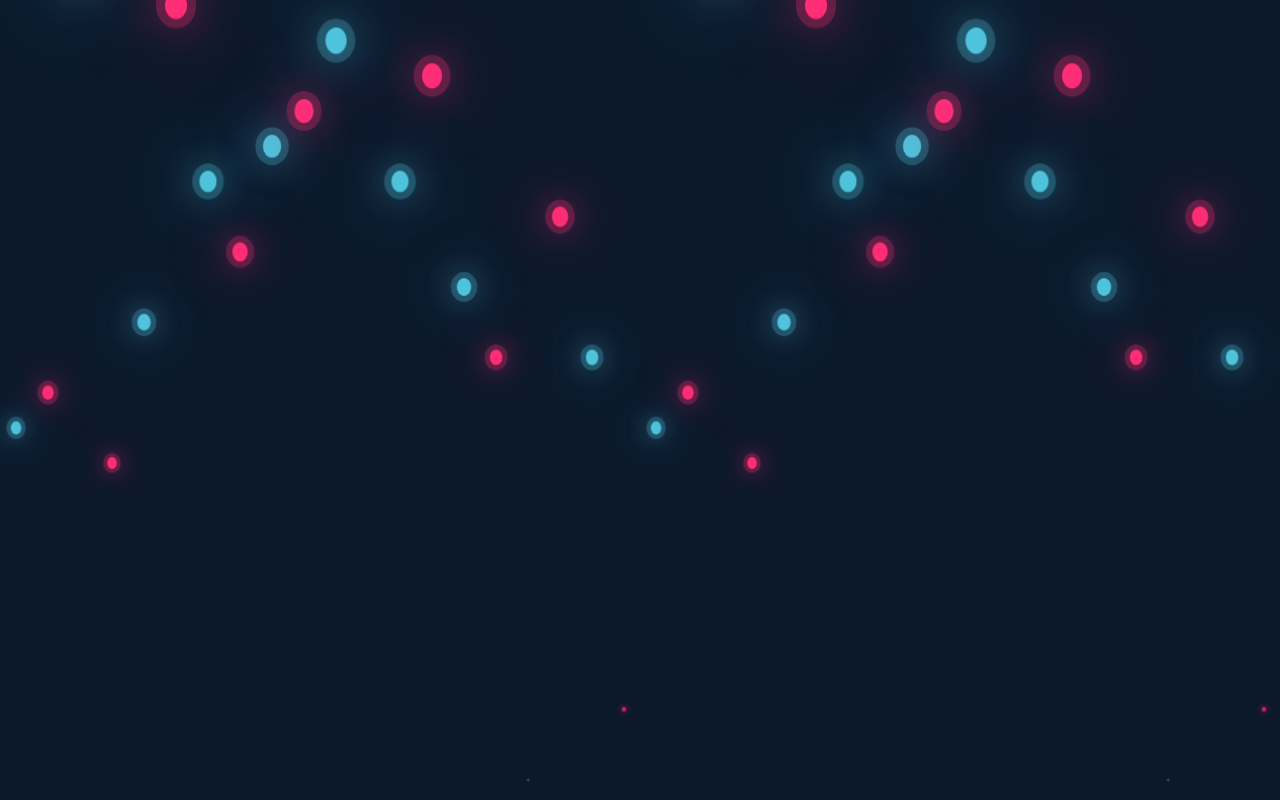
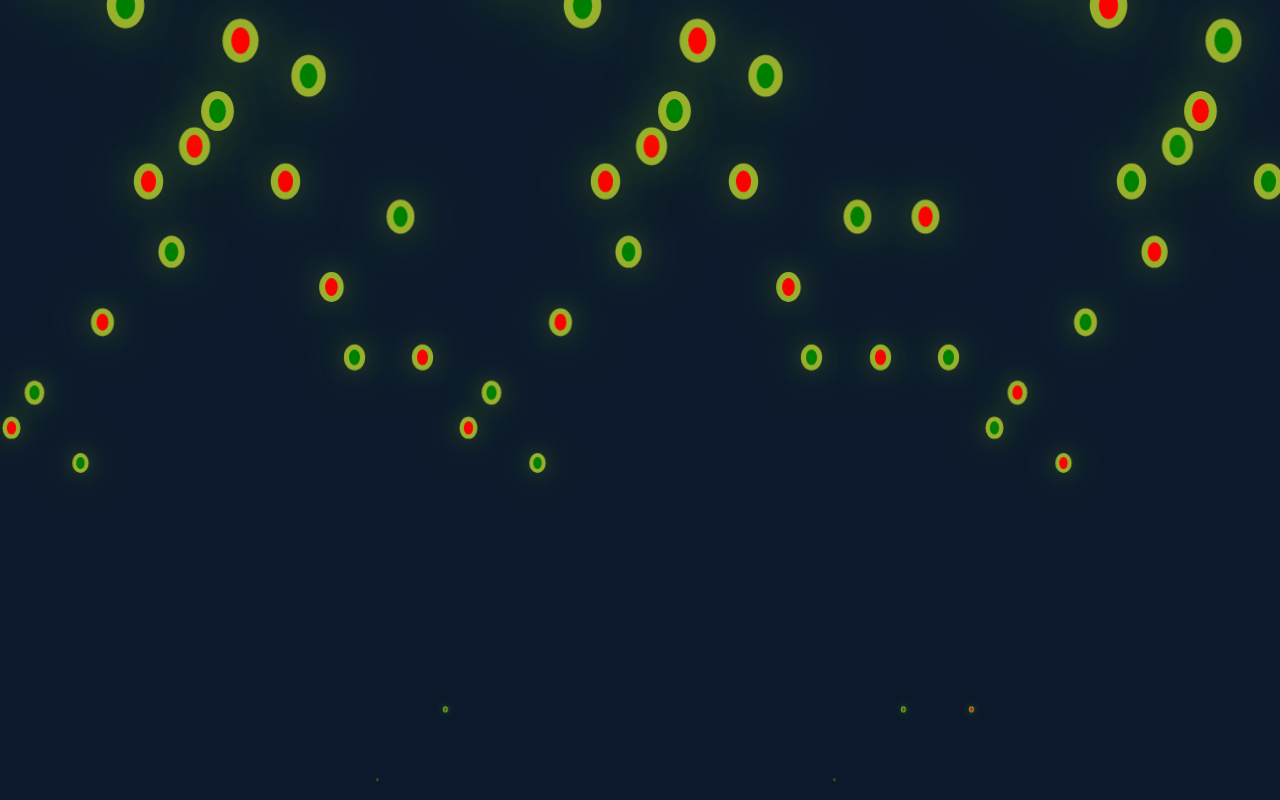
Before and after one commit to md-shamim-sarker/practice-projects, a plain HTML site: page animated-css-background/index.html in a window 1280 px wide. Drawn offline with Linux system fonts and the light colour scheme.

Commit message:
animation

```diff
--- a/animated-css-background/index.html
+++ b/animated-css-background/index.html
@@ -52,6 +52,22 @@
             <span style="--i:17;"></span>
             <span style="--i:13;"></span>
             <span style="--i:28;"></span>
+            <span style="--i:17;"></span>
+            <span style="--i:13;"></span>
+            <span style="--i:28;"></span>
+            <span style="--i:11;"></span>
+            <span style="--i:12;"></span>
+            <span style="--i:24;"></span>
+            <span style="--i:10;"></span>
+            <span style="--i:14;"></span>
+            <span style="--i:23;"></span>
+            <span style="--i:18;"></span>
+            <span style="--i:16;"></span>
+            <span style="--i:19;"></span>
+            <span style="--i:20;"></span>
+            <span style="--i:22;"></span>
+            <span style="--i:25;"></span>
+            <span style="--i:18;"></span>
         </div>
     </div>
 </body>
--- a/animated-css-background/style.css
+++ b/animated-css-background/style.css
@@ -26,17 +26,28 @@ body {
     width: 30px;
     height: 30px;
     background: #4fc3dc;
-    margin: 0 4px;
+    margin: 0 1px;
     border-radius: 50%;
     box-shadow: 0 0 0 10px #4fc3dc44, 0 0 50px #4fc3dc, 0 0 100px #4fc3dc;
     animation: animate 15s linear infinite;
     animation-duration: calc(125s / var(--i));
 }
 
-.bubbles span:nth-child(even) {
-    background: #ff2d75;
-    box-shadow: 0 0 0 10px #ff2d7544, 0 0 50px #ff2d75, 0 0 100px #ff2d75;
+.bubbles span:nth-child(2n+0) {
+    background: #aeff2d;
+    box-shadow: 0 0 0 10px #b1c92dd8, 0 0 50px #96df0ec4, 0 0 100px #9be90bea;
 }
+
+.bubbles span:nth-child(2n+1) {
+    background: red;
+    box-shadow: 0 0 0 10px #b1c92dd8, 0 0 50px #96df0ec4, 0 0 100px #9be90bea;
+}
+
+.bubbles span:nth-child(2n+2) {
+    background: green;
+    box-shadow: 0 0 0 10px #b1c92dd8, 0 0 50px #96df0ec4, 0 0 100px #9be90bea;
+}
+
 
 @keyframes animate {
     0% {
```
